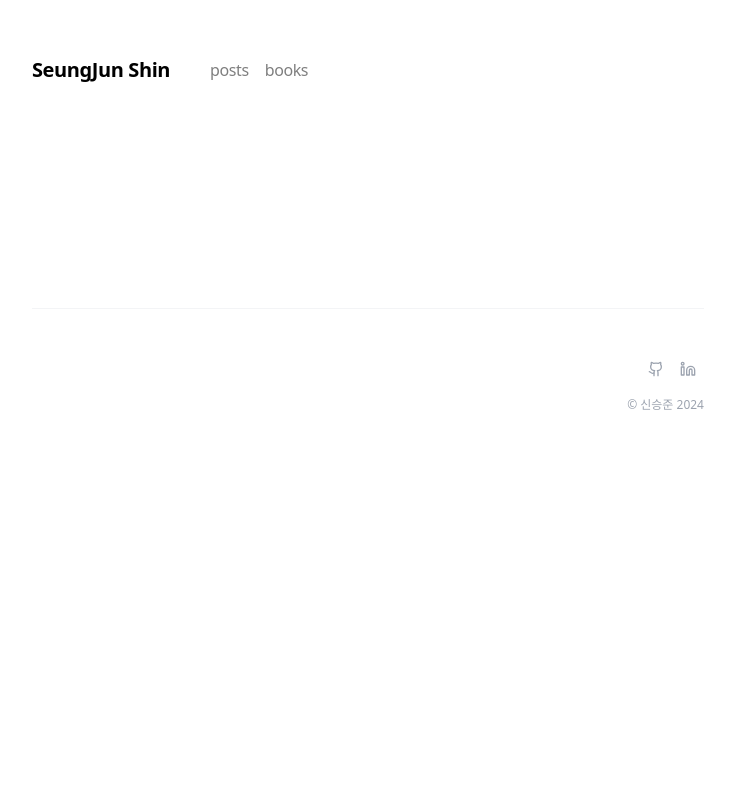
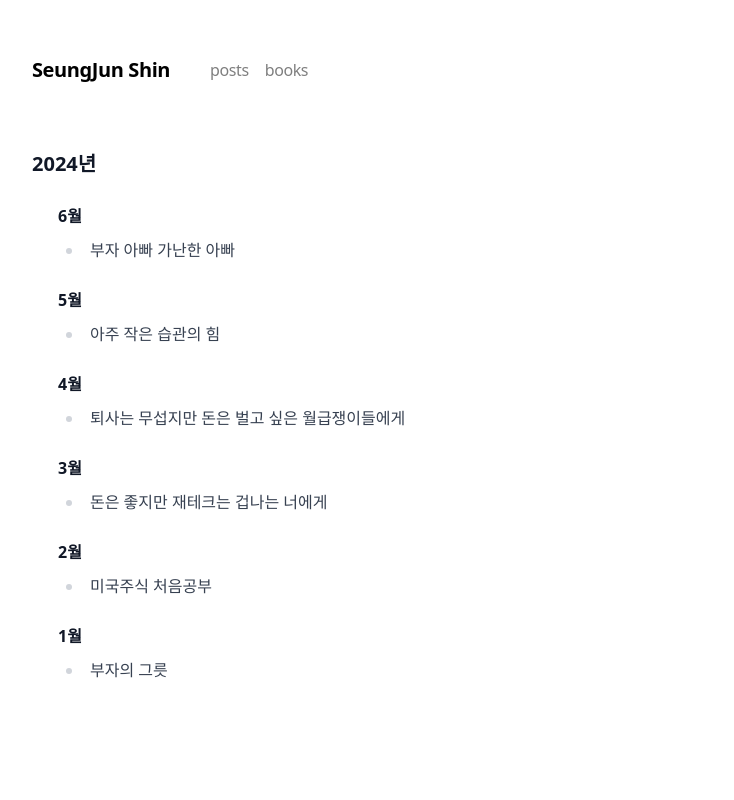
Before and after one commit to metacode22/blog, a Next.js app: page /books in a window 1280 px wide. Shown: the top 800 px of the page, without its empty margins (272-1006 px from the left). Built offline with nearby package versions, Linux system fonts and the light colour scheme; no server answers.

Commit message:
feat: books

```diff
--- a/app/books/page.tsx
+++ b/app/books/page.tsx
@@ -1,3 +1,45 @@
 export default function BooksPage() {
-  return <></>;
+  return (
+    <section className='prose dark:prose-invert'>
+      <div>
+        <h3 className='m-0'>2024년</h3>
+        <ul>
+          <h4>6월</h4>
+          <ul>
+            <li>부자 아빠 가난한 아빠</li>
+          </ul>
+        </ul>
+        <ul>
+          <h4>5월</h4>
+          <ul>
+            <li>아주 작은 습관의 힘</li>
+          </ul>
+        </ul>
+        <ul>
+          <h4>4월</h4>
+          <ul>
+            <li>퇴사는 무섭지만 돈은 벌고 싶은 월급쟁이들에게</li>
+          </ul>
+        </ul>
+        <ul>
+          <h4>3월</h4>
+          <ul>
+            <li>돈은 좋지만 재테크는 겁나는 너에게</li>
+          </ul>
+        </ul>
+        <ul>
+          <h4>2월</h4>
+          <ul>
+            <li>미국주식 처음공부</li>
+          </ul>
+        </ul>
+        <ul>
+          <h4>1월</h4>
+          <ul>
+            <li>부자의 그릇</li>
+          </ul>
+        </ul>
+      </div>
+    </section>
+  );
 }
--- a/src/components/post-list-item.tsx
+++ b/app/posts/_components/post-list-item.tsx
@@ -7,7 +7,7 @@ import Time from '@/src/components/time';
 import Title from '@/src/components/title';
 import { routes } from '@/src/constants/routes';
 
-import { Post } from '../types/post';
+import { Post } from '../../../src/types/post';
 
 export default function PostListItem({
   post: {
@@ -26,9 +26,7 @@ export default function PostListItem({
             <Title>{title}</Title>
           </Link>
         </div>
-        <Link
-          href={`${routes.posts.detail(slug)}`}
-          className='flex flex-col items-start gap-1'>
+        <Link href={`${routes.posts.detail(slug)}`} className='flex flex-col items-start gap-1'>
           <Summary>{summary}</Summary>
           <div className='flex gap-2'>
             <Time date={updatedAt} />
--- a/src/components/post-list.tsx
+++ b/app/posts/_components/post-list.tsx
@@ -1,6 +1,7 @@
 'use client';
 
-import { Post } from '../types/post';
+import { Post } from '@/src/types/post';
+
 import PostListItem from './post-list-item';
 
 export default function PostList({ posts }: { posts: Post[] }) {
--- a/app/posts/page.tsx
+++ b/app/posts/page.tsx
@@ -1,6 +1,6 @@
 import { getPosts } from '@/src/utils/post';
 
-import PostList from '../../src/components/post-list';
+import PostList from './_components/post-list';
 
 export default function PostsPage() {
   const posts = getPosts();
```
